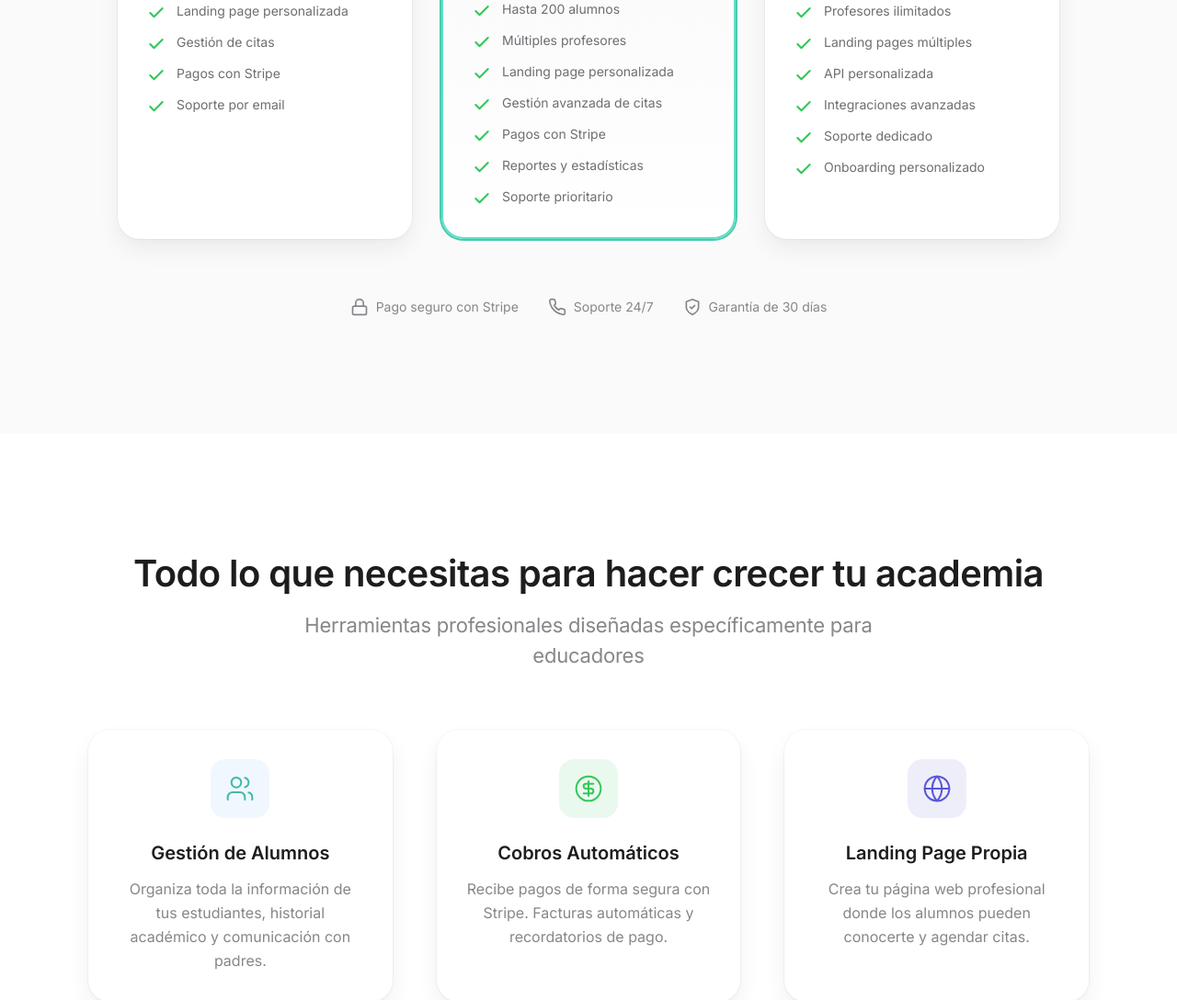
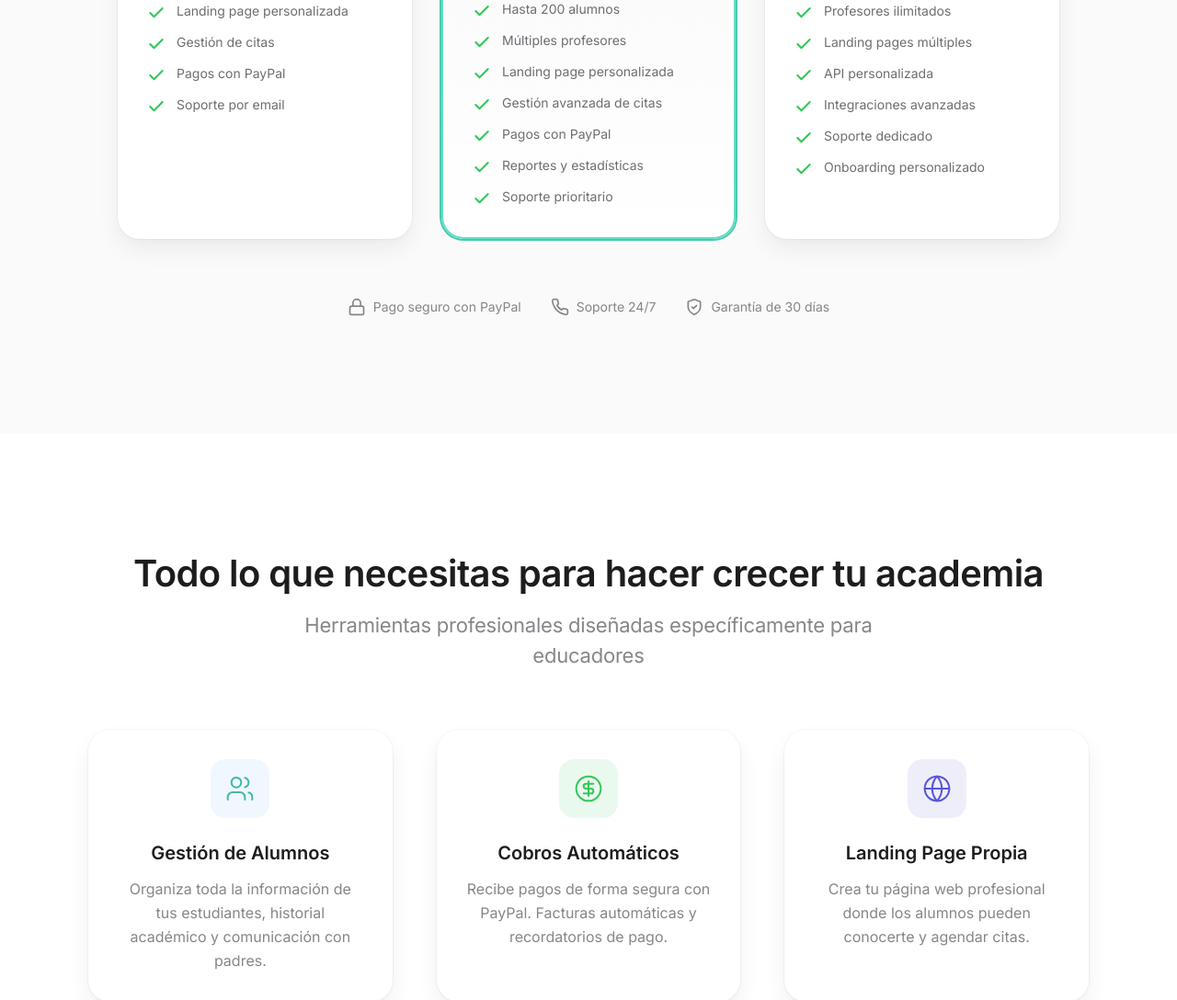
Before and after one commit to AlexisCelis13/EduGestion3.0, an Angular app: page / in a window 1280 px wide. Shown: the part 1409-2497 px from the top of the page at 92% size. Built offline with nearby package versions, Linux system fonts and the light colour scheme.

Commit message:
refactor: replace Stripe references with PayPal

```diff
--- a/src/app/features/auth/pricing/pricing.component.ts
+++ b/src/app/features/auth/pricing/pricing.component.ts
@@ -127,7 +127,7 @@ export class PricingComponent {
         'Hasta 50 alumnos',
         'Landing page personalizada',
         'Gestión de citas',
-        'Pagos con Stripe',
+        'Pagos con PayPal',
         'Soporte por email'
       ]
     },
@@ -142,7 +142,7 @@ export class PricingComponent {
         'Múltiples profesores',
         'Landing page personalizada',
         'Gestión avanzada de citas',
-        'Pagos con Stripe',
+        'Pagos con PayPal',
         'Reportes y estadísticas',
         'Soporte prioritario'
       ],
--- a/src/app/features/booking/booking-widget/booking-widget.component.ts
+++ b/src/app/features/booking/booking-widget/booking-widget.component.ts
@@ -192,7 +192,7 @@ export class BookingWidgetComponent implements OnInit {
   async onProcessPayment(paymentData: any) {
     this.submitting.set(true);
 
-    // AQUÍ IRÍA LA INTEGRACIÓN CON STRIPE REAL
+    // AQUÍ IRÍA LA INTEGRACIÓN CON PAYPAL REAL
     // Simulamos un delay de red
     await new Promise(resolve => setTimeout(resolve, 2000));
 
--- a/src/app/features/dashboard/dashboard-home/dashboard-home.component.ts
+++ b/src/app/features/dashboard/dashboard-home/dashboard-home.component.ts
@@ -308,7 +308,7 @@ export class DashboardHomeComponent implements OnInit {
     {
       id: 'bank-account',
       title: 'Vincula tu cuenta bancaria',
-      description: 'Configura Stripe para recibir pagos automáticamente',
+      description: 'Configura PayPal para recibir pagos automáticamente',
       icon: '💳',
       completed: false,
       route: '/dashboard/payments'
--- a/src/app/features/landing/landing.component.ts
+++ b/src/app/features/landing/landing.component.ts
@@ -137,7 +137,7 @@ interface PricingPlan {
                 <rect x="3" y="11" width="18" height="11" rx="2" ry="2"></rect>
                 <path d="M7 11V7a5 5 0 0 1 10 0v4"></path>
               </svg>
-              <span>Pago seguro con Stripe</span>
+              <span>Pago seguro con PayPal</span>
             </div>
             <div class="flex items-center gap-2">
               <svg class="w-5 h-5 text-surface-400" viewBox="0 0 24 24" fill="none" stroke="currentColor" stroke-width="2" stroke-linecap="round" stroke-linejoin="round">
@@ -196,7 +196,7 @@ interface PricingPlan {
               </div>
               <h3 class="text-xl font-semibold text-surface-700 mb-3">Cobros Automáticos</h3>
               <p class="text-surface-400 leading-relaxed">
-                Recibe pagos de forma segura con Stripe. Facturas automáticas y recordatorios de pago.
+                Recibe pagos de forma segura con PayPal. Facturas automáticas y recordatorios de pago.
               </p>
             </div>
 
@@ -260,7 +260,7 @@ export class LandingComponent {
         'Hasta 50 alumnos',
         'Landing page personalizada',
         'Gestión de citas',
-        'Pagos con Stripe',
+        'Pagos con PayPal',
         'Soporte por email'
       ]
     },
@@ -275,7 +275,7 @@ export class LandingComponent {
         'Múltiples profesores',
         'Landing page personalizada',
         'Gestión avanzada de citas',
-        'Pagos con Stripe',
+        'Pagos con PayPal',
         'Reportes y estadísticas',
         'Soporte prioritario'
       ],
--- a/src/app/features/onboarding/onboarding-wizard/onboarding-wizard.component.ts
+++ b/src/app/features/onboarding/onboarding-wizard/onboarding-wizard.component.ts
@@ -43,7 +43,7 @@ interface OnboardingStep {
                       <path fill-rule="evenodd" d="M16.707 5.293a1 1 0 010 1.414l-8 8a1 1 0 01-1.414 0l-4-4a1 1 0 011.414-1.414L8 12.586l7.293-7.293a1 1 0 011.414 0z" clip-rule="evenodd"></path>
                     </svg>
                   </div>
-                  <span class="text-gray-700">Recibe pagos automáticamente con Stripe</span>
+                  <span class="text-gray-700">Recibe pagos automáticamente con PayPal</span>
                 </div>
                 <div class="flex items-center space-x-3">
                   <div class="flex-shrink-0 w-8 h-8 bg-green-100 rounded-full flex items-center justify-center">
```
